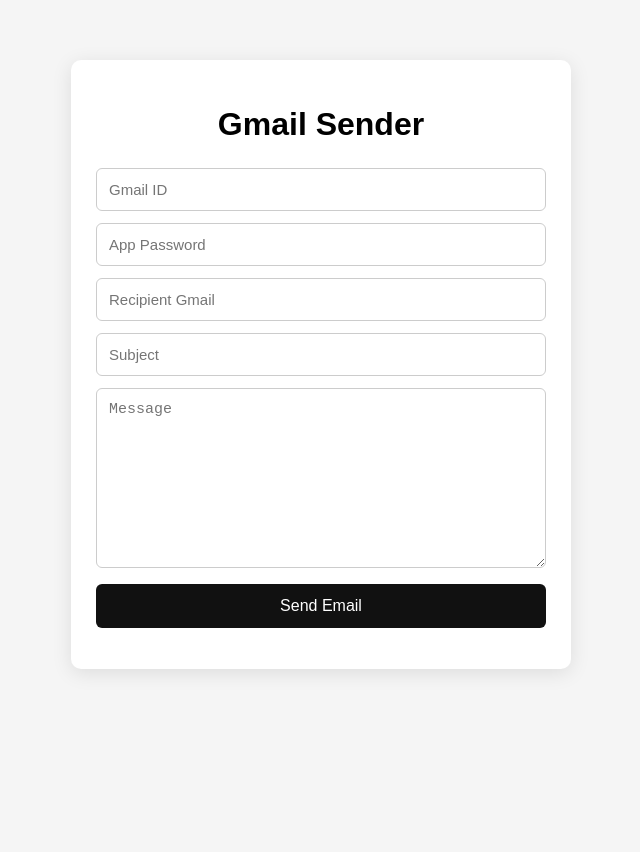
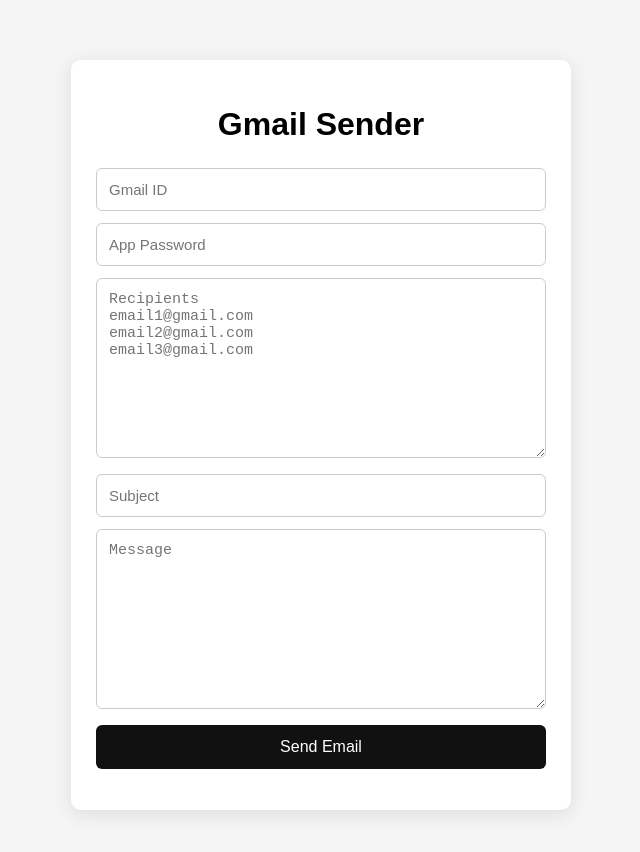
Before and after one commit to deepanshulodhi79-sudo/bahubaliii, a Next.js app: page / in a window 1280 px wide. Shown: the top 852 px of the page, without its empty margins (319-959 px from the left). Before the commit the page ends 800 px from the top, so only its background shows below. Built offline with nearby package versions, Linux system fonts and the light colour scheme.

Commit message:
Update page.js

```diff
--- a/app/page.js
+++ b/app/page.js
@@ -5,7 +5,7 @@ import { useState } from "react";
 export default function Home() {
   const [senderEmail, setSenderEmail] = useState("");
   const [appPassword, setAppPassword] = useState("");
-  const [recipient, setRecipient] = useState("");
+  const [recipients, setRecipients] = useState("");
   const [subject, setSubject] = useState("");
   const [message, setMessage] = useState("");
   const [status, setStatus] = useState("");
@@ -22,7 +22,7 @@ export default function Home() {
         body: JSON.stringify({
           senderEmail,
           appPassword,
-          recipient,
+          recipients,
           subject,
           message,
         }),
@@ -31,9 +31,9 @@ export default function Home() {
       const data = await response.json();
 
       if (data.success) {
-        setStatus("Email sent successfully!");
+        setStatus(`Sent: ${data.sent} | Failed: ${data.failed}`);
       } else {
-        setStatus(data.error || "Failed to send email.");
+        setStatus(data.error || "Failed to send.");
       }
     } catch (error) {
       setStatus(error.message);
@@ -58,11 +58,13 @@ export default function Home() {
         onChange={(e) => setAppPassword(e.target.value)}
       />
 
-      <input
-        type="email"
-        placeholder="Recipient Gmail"
-        value={recipient}
-        onChange={(e) => setRecipient(e.target.value)}
+      <textarea
+        placeholder={`Recipients
+email1@gmail.com
+email2@gmail.com
+email3@gmail.com`}
+        value={recipients}
+        onChange={(e) => setRecipients(e.target.value)}
       />
 
       <input
```
